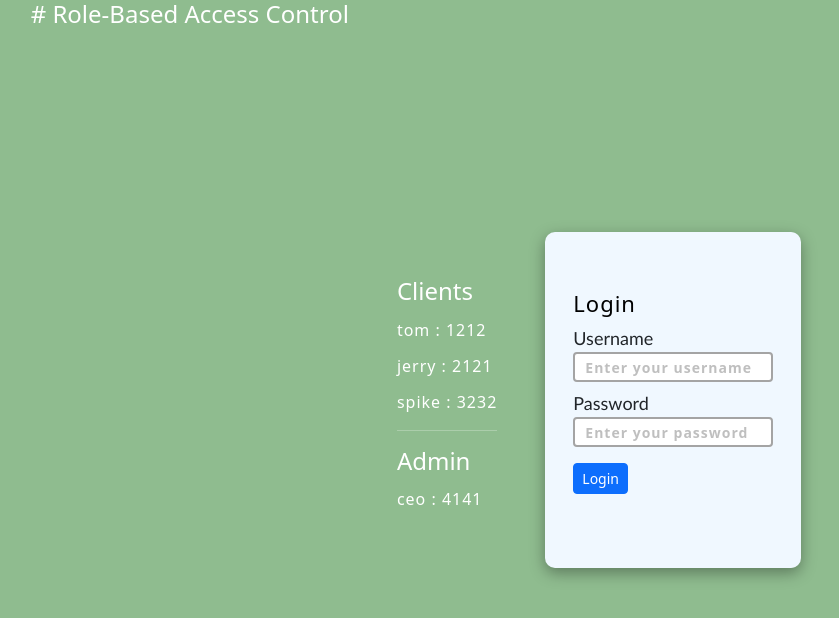
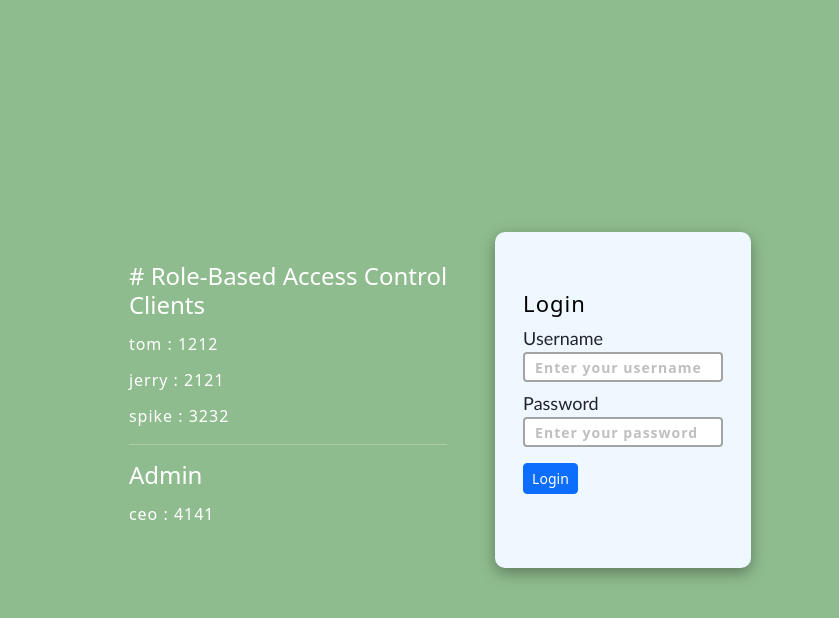
Before and after one commit to Giridev24/Role-based, a React (Vite) app in the folder client/: page / in a window 1280 px wide. Shown: the top 618 px of the page, without its empty margins (224-1063 px from the left). Built offline with nearby package versions, Linux system fonts and the light colour scheme.

Commit message:
Update Login.jsx

```diff
--- a/client/src/components/Login.jsx
+++ b/client/src/components/Login.jsx
@@ -76,8 +76,8 @@ function Login() {
 
   return (
     <div className="f">
+      <div className="ids p-md-5" data-aos="fade-in">
        <h4 className="text-white text-center mb-auto"># Role-Based Access Control</h4>
-      <div className="ids p-md-5" data-aos="fade-in">
         <h4 className="text-white">Clients</h4>
         <p className="text-white">tom : 1212</p>
         <p className="text-white">jerry : 2121</p>
```
